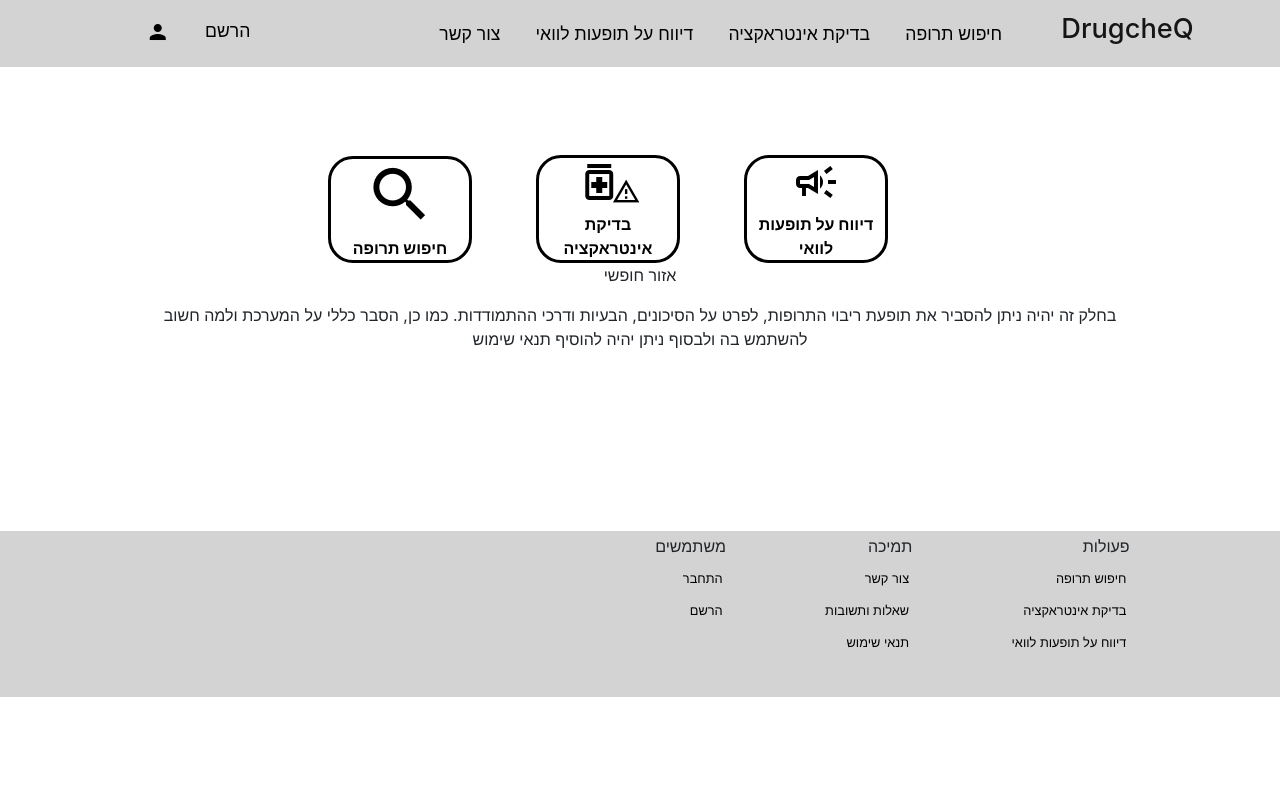
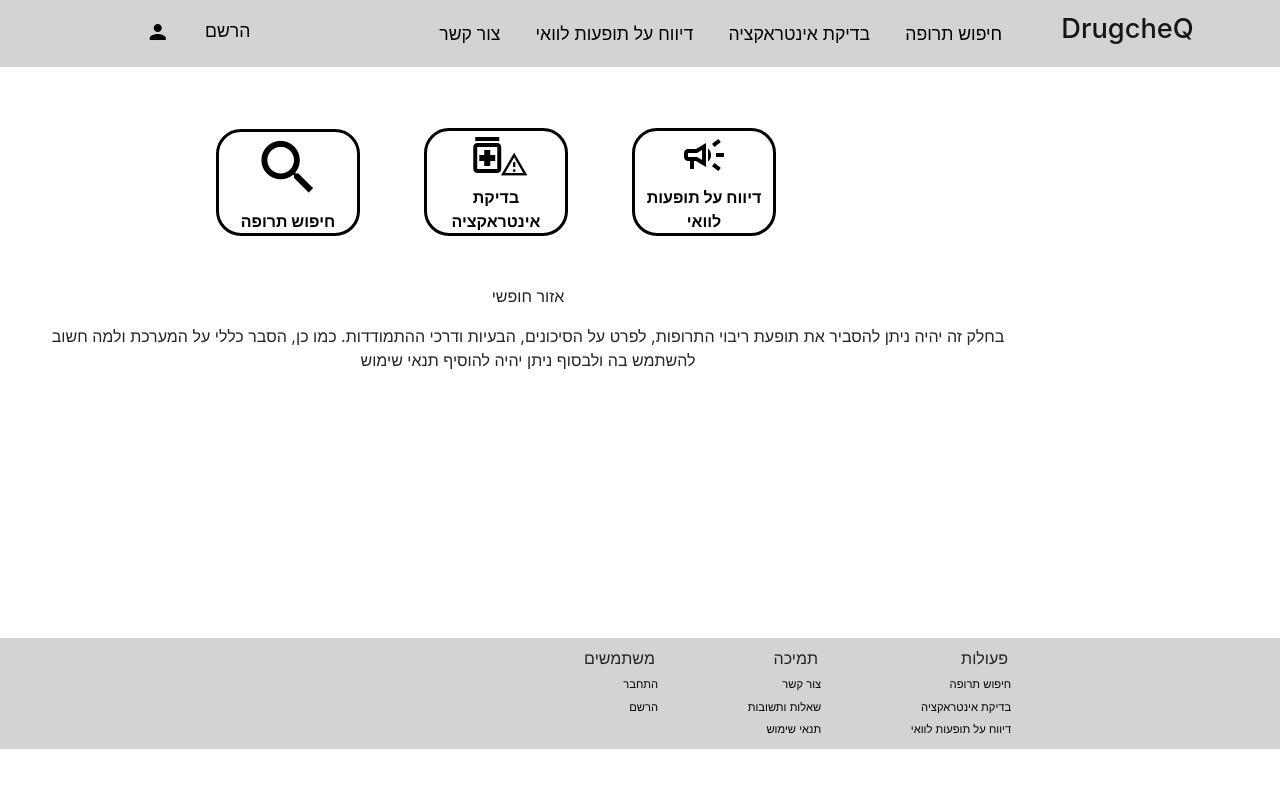
Before and after one commit to AmitLiberman/DrugcheQ-Preventing-Polypharmacy, a React app: page / in a window 1280 px wide. Shown: the top 788 px of the page. Built offline with nearby package versions, Linux system fonts and the light colour scheme.

Commit message:
fixed bottom nav size,progress and more css

```diff
--- a/src/App.css
+++ b/src/App.css
@@ -15,9 +15,10 @@
     position: relative;
     text-align: center;
     width: 80%;
-    margin: 1em auto;
+    margin: 0.8em auto;
     overflow: hidden;
     display: block;
     margin-bottom: 2rem;
+    margin-right: 15em;
     padding: 3rem 2rem;
 }
--- a/src/Components/MasterReport/MasterReport.css
+++ b/src/Components/MasterReport/MasterReport.css
@@ -21,8 +21,7 @@
 }
 
 .steps-circles {
-    text-align: center;
-    margin-top: 40px;
+    text-align: right;
 }
 
 .btn.btn-primary.float-right {
@@ -44,7 +43,7 @@
     display: inline-block;
     height: 0.6em;
     width: 20%;
-    margin-right: 1.5em;
+    margin-left: 1.5em;
     margin-bottom: 1.5em;
     background-color: #a8a8a8;
     border: none;
--- a/src/Components/MasterReport/MasterReport.js
+++ b/src/Components/MasterReport/MasterReport.js
@@ -17,6 +17,8 @@
     sector: "",
     username: "",
     email: "",
+    drugList: [],
+    symptomsList: [],
 
     isDrugInsterted: false,
   };
@@ -29,18 +31,30 @@
     });
   };
 
-  // Trigger an alert on form submission
-  handleSubmit = (event) => {
-    event.preventDefault();
-    const { email, username, sector } = this.state;
-    alert(`Your registration detail: \n
+  sendReport = () => {
+    if (this.state.symptomsList.length >= 1) {
+      const { email, username, sector } = this.state;
+      alert(`Your registration detail: \n
     Email: ${email} \n
     Username: ${username} \n
     Sector: ${sector}`);
+      console.log(this.state.symptomsList);
+      console.log(this.state.drugList);
+    }
   };
 
   drugInserted = (isInsterted) => {
     this.setState({ isDrugInsterted: isInsterted });
+  };
+
+  drugListUpdate = (newDrugItem) => {
+    this.setState({ drugList: [...this.state.drugList, newDrugItem] });
+  };
+
+  symptomListUpdate = (newSymptomItem) => {
+    this.setState({
+      symptomsList: [...this.state.symptomsList, newSymptomItem],
+    });
   };
 
   _next = () => {
@@ -172,8 +186,12 @@
           <Step2
             currentStep={this.state.currentStep}
             drugInserted={this.drugInserted}
+            drugListUpdate={this.drugListUpdate}
           />
-          <Step3 currentStep={this.state.currentStep} />
+          <Step3
+            currentStep={this.state.currentStep}
+            symptomListUpdate={this.symptomListUpdate}
+          />
           <div className="prev-next-btns-container">
             {this.nextButton}
             {this.previousButton}
--- a/src/Components/Step2/Step2.js
+++ b/src/Components/Step2/Step2.js
@@ -7,7 +7,7 @@
   };
   drugListUpdate = (newDrugItem) => {
     this.setState({ drugList: [...this.state.drugList, newDrugItem] });
-    console.log(this.state.drugList);
+    this.props.drugListUpdate(newDrugItem);
     this.props.drugInserted(true);
   };
 
--- a/src/Components/Step3/Step3.js
+++ b/src/Components/Step3/Step3.js
@@ -9,6 +9,7 @@
 
   symptomListUpdate = (newSymptomItem) => {
     this.setState({ symptomList: [...this.state.symptomList, newSymptomItem] });
+    this.props.symptomListUpdate(newSymptomItem);
     console.log(this.state.symptomList);
   };
 
--- a/src/Constants/ActionNav.css
+++ b/src/Constants/ActionNav.css
@@ -1,5 +1,6 @@
 .action-nav-wrapper {
     text-align: center;
+    margin-bottom: 3em;
 }
 
 @media only screen and (max-width: 650px) {
@@ -14,7 +15,6 @@
     text-align: center;
     color: black;
     margin-right: 4em;
-    margin-top: 1.5em;
     width: 9em;
     border-style: solid;
     border-color: black;
--- a/src/Constants/BottomNav.css
+++ b/src/Constants/BottomNav.css
@@ -2,12 +2,12 @@
         text-align: right;
         direction: rtl;
         display: flex;
-        padding-right: 8em;
-        margin-top: 9em;
-        padding-top: 0.5em;
-        padding-bottom: 3.5em;
+        padding-right: 20em;
+        margin-top: 18em;
+        padding-top: 1em;
+        padding-bottom: 1em;
         background-color: lightgrey;
-        font-size: 0.8rem;
+        font-size: 0.7rem;
     }
 
     @media only screen and (max-width: 600px) {
@@ -21,7 +21,7 @@
         color: black;
         margin-right: 4em;
         margin-left: 4em;
-        margin-top: 1em;
+        margin-top: 0.5em;
         display: block;
     }
 
```
Also changed, not shown: 1 other file (tests, documents, lock files or other folders).
